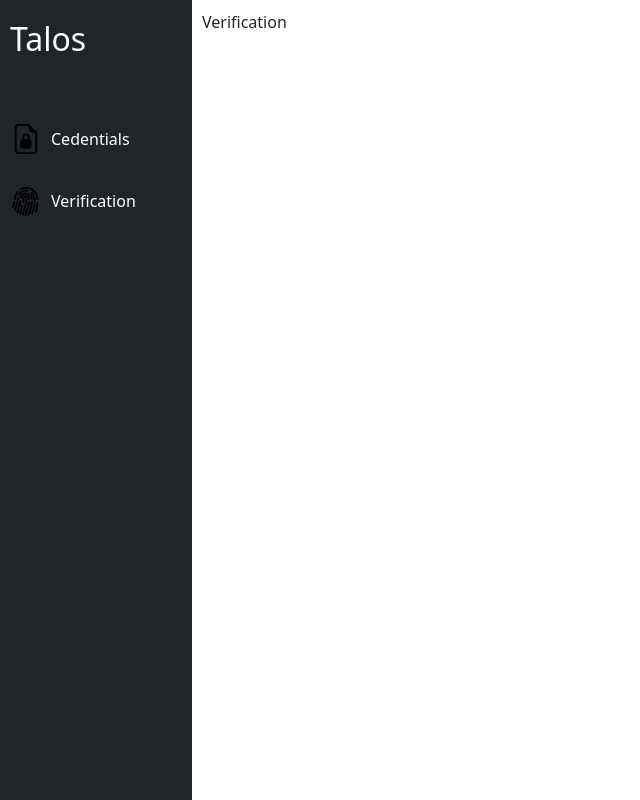
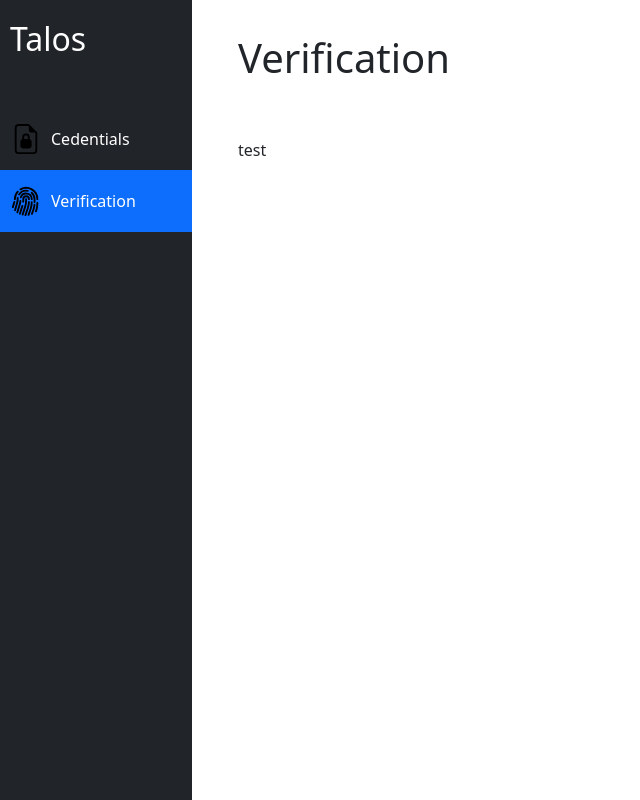
Before and after one commit to Bilalbink1/talos, a React (Vite) app in the folder frontend/: page /verification in a window 1280 px wide. Shown: the whole page, without its empty margins (0-640 px from the left). Built offline with nearby package versions, Linux system fonts and the light colour scheme.

Commit message:
pages folder and PageLayoout component added for cleaner structure

```diff
--- a/frontend/src/components/Credentials/Credentials.tsx
+++ b/frontend/src/components/CredentialCard/CredentialCard.tsx
@@ -1,7 +1,7 @@
 import React from "react";
 
-const Credentials = () => {
+const CredentialCard = () => {
     return <div>Credentials</div>;
 };
 
-export default Credentials;
+export default CredentialCard;
--- /dev/null
+++ b/frontend/src/components/PageLayout/PageLayout.module.css
@@ -0,0 +1,7 @@
+.layout-header {
+    padding: 1.5rem;
+}
+
+.layout-body {
+    padding: 1.5rem;
+}
--- /dev/null
+++ b/frontend/src/components/PageLayout/PageLayout.tsx
@@ -0,0 +1,25 @@
+import { type ReactNode } from "react";
+import styles from "./PageLayout.module.css";
+import Container from "react-bootstrap/Container";
+import Row from "react-bootstrap/Row";
+import Col from "react-bootstrap/Col";
+
+interface Props {
+    title: string;
+    children: ReactNode;
+}
+
+const PageLayout = ({ title, children }: Props) => {
+    return (
+        <Container fluid>
+            <Col>
+                <Row className={styles["layout-header"]}>
+                    <h1>{title}</h1>
+                </Row>
+                <Row className={styles["layout-body"]}>{children}</Row>
+            </Col>
+        </Container>
+    );
+};
+
+export default PageLayout;
--- a/frontend/src/components/SidebarLayout/SidebarLayout.tsx
+++ b/frontend/src/components/SidebarLayout/SidebarLayout.tsx
@@ -5,7 +5,6 @@
 import { FileEarmarkLock2, Fingerprint } from "react-bootstrap-icons";
 
 export const SidebarLayout = () => {
-    const [selectedIndex, setSelectedIndex] = useState(-1);
     const sidebarLinks = [
         {
             label: "Cedentials",
@@ -18,12 +17,11 @@
             logo: <Fingerprint size="30" />,
         },
     ];
+
     const navigate = useNavigate();
-    const location = useLocation();
-    console.log(location);
+    const { pathname } = useLocation();
 
-    const selectLink = (sidebarLink: string, index: number) => {
-        setSelectedIndex(index);
+    const selectLink = (sidebarLink: string) => {
         navigate(sidebarLink);
     };
 
@@ -32,19 +30,19 @@
             <div className={styles.sidebar}>
                 <h2 className={styles.logo}>Talos</h2>
                 <div className={"list-group " + styles["sidebar-links-group"]}>
-                    {sidebarLinks.map((sidebarLink, index) => (
+                    {sidebarLinks.map((sidebarLink) => (
                         <button
                             key={sidebarLink.label}
                             type="button"
                             className={
                                 "btn text-start " +
                                 styles["sidebar-link-btn"] +
-                                (selectedIndex === index
+                                (pathname === sidebarLink.path
                                     ? " btn-primary"
                                     : " btn-dark")
                             }
                             aria-current="true"
-                            onClick={() => selectLink(sidebarLink.path, index)}
+                            onClick={() => selectLink(sidebarLink.path)}
                         >
                             <span className={styles["sidebar-link-btn-label"]}>
                                 {sidebarLink.logo}
--- a/frontend/src/components/Verification/Verification.tsx
+++ /dev/null
@@ -1,7 +0,0 @@
-import React from "react";
-
-const Verification = () => {
-    return <div>Verification</div>;
-};
-
-export default Verification;
--- /dev/null
+++ b/frontend/src/pages/Credentials/Credentials.tsx
@@ -0,0 +1,11 @@
+import PageLayout from "../../components/PageLayout/PageLayout";
+
+const Credentials = () => {
+    return (
+        <PageLayout title="Your Credentials">
+            <div>test</div>
+        </PageLayout>
+    );
+};
+
+export default Credentials;
--- /dev/null
+++ b/frontend/src/pages/Verification/Verification.tsx
@@ -0,0 +1,11 @@
+import PageLayout from "../../components/PageLayout/PageLayout";
+
+const Verification = () => {
+    return (
+        <PageLayout title="Verification">
+            <div>test</div>
+        </PageLayout>
+    );
+};
+
+export default Verification;
--- a/frontend/src/routes.tsx
+++ b/frontend/src/routes.tsx
@@ -2,8 +2,8 @@
 
 import App from "./App.tsx";
 import SidebarLayout from "./components/SidebarLayout/SidebarLayout.tsx";
-import Credentials from "./components/Credentials/Credentials.tsx";
-import Verification from "./components/Verification/Verification.tsx";
+import Credentials from "./pages/Credentials/Credentials.tsx";
+import Verification from "./pages/Verification/Verification.tsx";
 
 const router = createBrowserRouter([
     {
```
